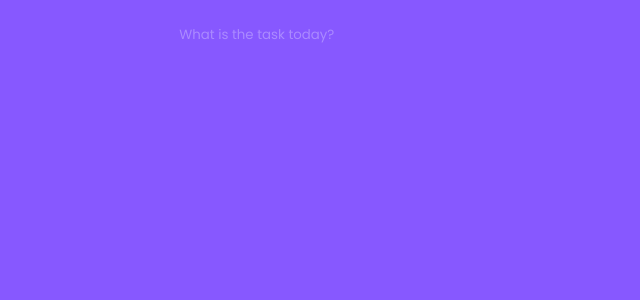
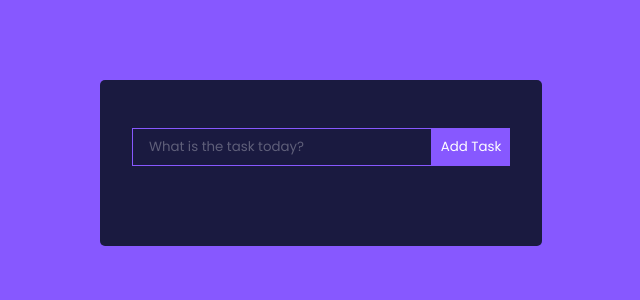
Before and after one commit to Kaveeshe2001/To-Do, a React (Create React App) app in the folder my-app/: page / in a window 1280 px wide. Shown: the top 300 px of the page, without its empty margins (319-959 px from the left). Built offline with nearby package versions, Linux system fonts and the light colour scheme.

Commit message:
Form update

```diff
--- a/my-app/src/components/TodoForm.js
+++ b/my-app/src/components/TodoForm.js
@@ -1,10 +1,17 @@
+import { useState } from "react"
 import React from 'react'
 
 const TodoForm = () => {
+  const [value, setValue] = useState("")
+
+  const handleSubmit = e => {
+    e.preventDefault();
+    console.log(value)
+  }
   return (
-    <form>
-        <input type='text' className='todo-input' placeholder='What is the task today?'/>
-        <button type='submit' className='todo-btn'></button>
+    <form className="TodoForm" onSubmit={handleSubmit}>
+        <input type='text' className='todo-input' placeholder='What is the task today?' onChange={(e) => setValue(e.target.value)}/>
+        <button type='submit' className='todo-btn'>Add Task</button>
     </form>
   )
 }
--- a/my-app/src/components/TodoWrapper.js
+++ b/my-app/src/components/TodoWrapper.js
@@ -3,7 +3,7 @@
 
 const TodoWrapper = () => {
   return (
-    <div>
+    <div className='TodoWrapper'>
       <TodoForm />
     </div>
   )
```
